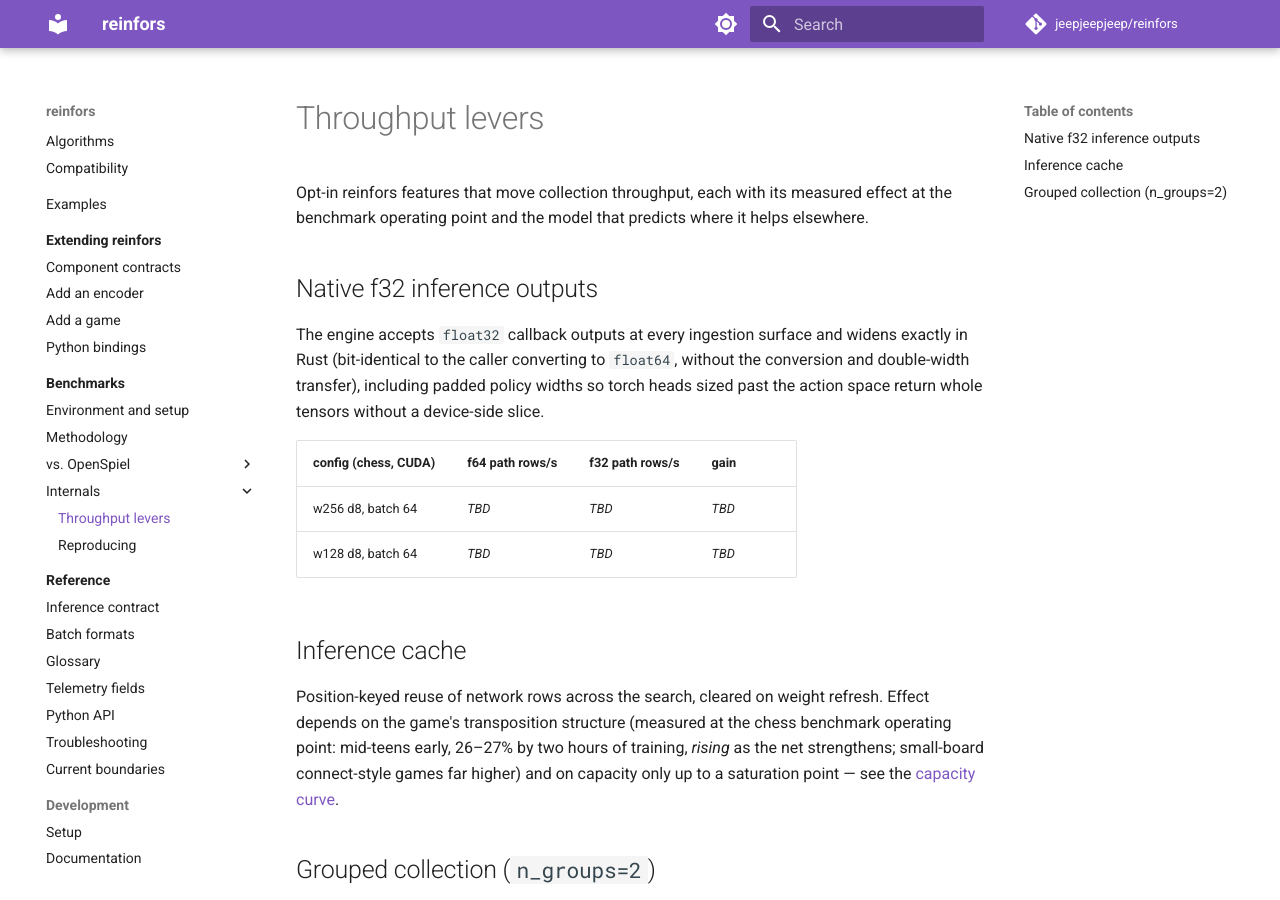
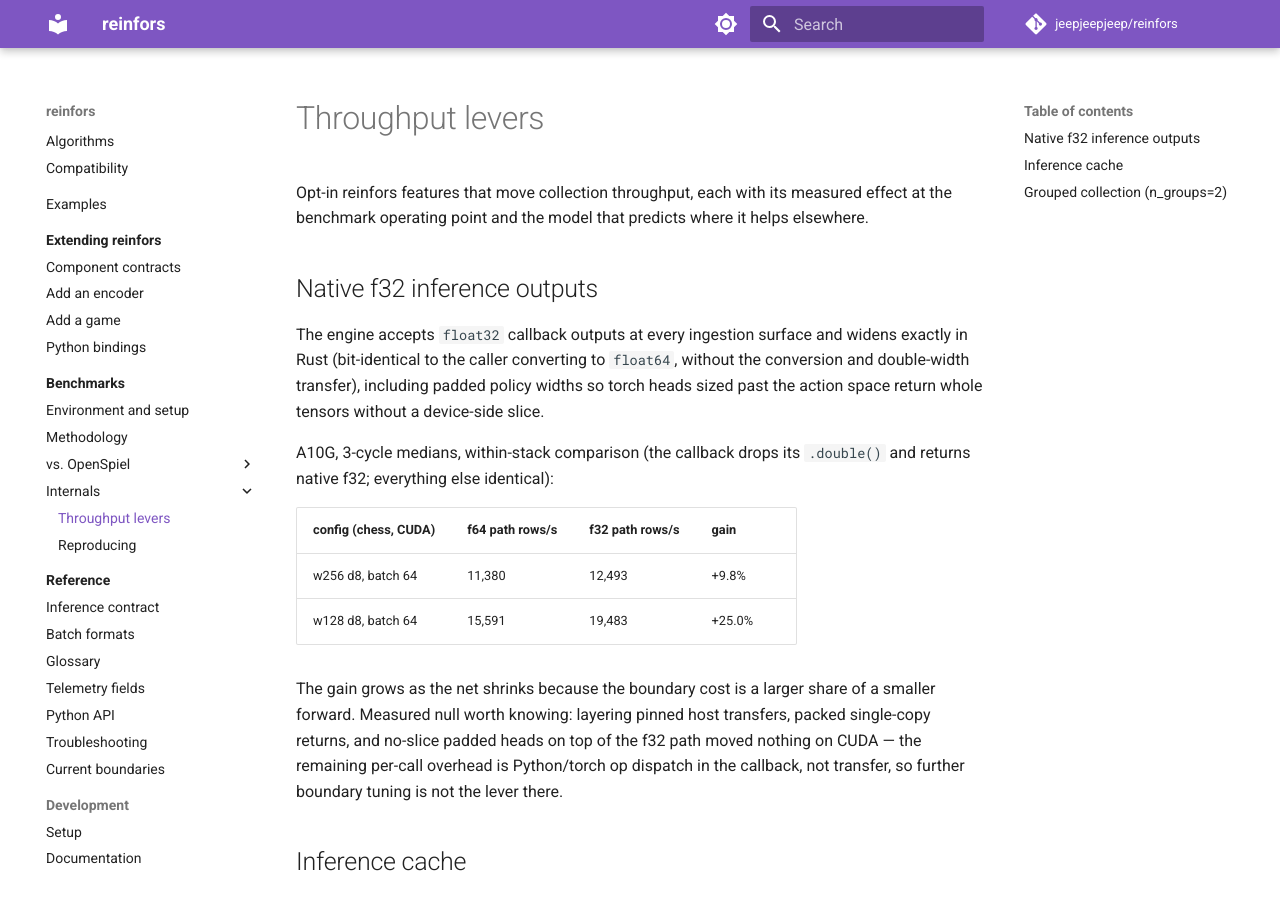
Before and after one commit to jeepjeepjeep/reinfors, an MkDocs documentation site: the page built from docs/benchmarks/internal/throughput-levers.md, in a window 1280 px wide and 900 px high. Built offline with MkDocs 1.6.1 and Material for MkDocs 9.7.7, drawn with Linux system fonts in a browser that asks for light colours; comment, search, counter and statistics services are not loaded.

Commit message:
benchmarks: f32 path A/B figures

```diff
--- a/docs/benchmarks/internal/throughput-levers.md
+++ b/docs/benchmarks/internal/throughput-levers.md
@@ -10,10 +10,19 @@ exactly in Rust (bit-identical to the caller converting to `float64`, without th
 conversion and double-width transfer), including padded policy widths so torch heads sized
 past the action space return whole tensors without a device-side slice.
 
+A10G, 3-cycle medians, within-stack comparison (the callback drops its `.double()` and
+returns native f32; everything else identical):
+
 | config (chess, CUDA) | f64 path rows/s | f32 path rows/s | gain |
 |---|---|---|---|
-| w256 d8, batch 64 | _TBD_ | _TBD_ | _TBD_ |
-| w128 d8, batch 64 | _TBD_ | _TBD_ | _TBD_ |
+| w256 d8, batch 64 | 11,380 | 12,493 | +9.8% |
+| w128 d8, batch 64 | 15,591 | 19,483 | +25.0% |
+
+The gain grows as the net shrinks because the boundary cost is a larger share of a
+smaller forward. Measured null worth knowing: layering pinned host transfers, packed
+single-copy returns, and no-slice padded heads on top of the f32 path moved nothing on
+CUDA — the remaining per-call overhead is Python/torch op dispatch in the callback, not
+transfer, so further boundary tuning is not the lever there.
 
 ## Inference cache
 
```
